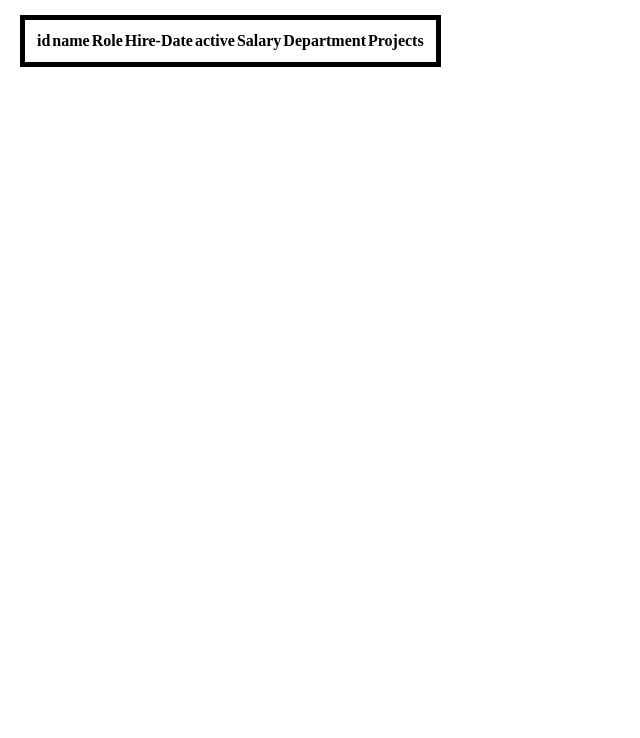
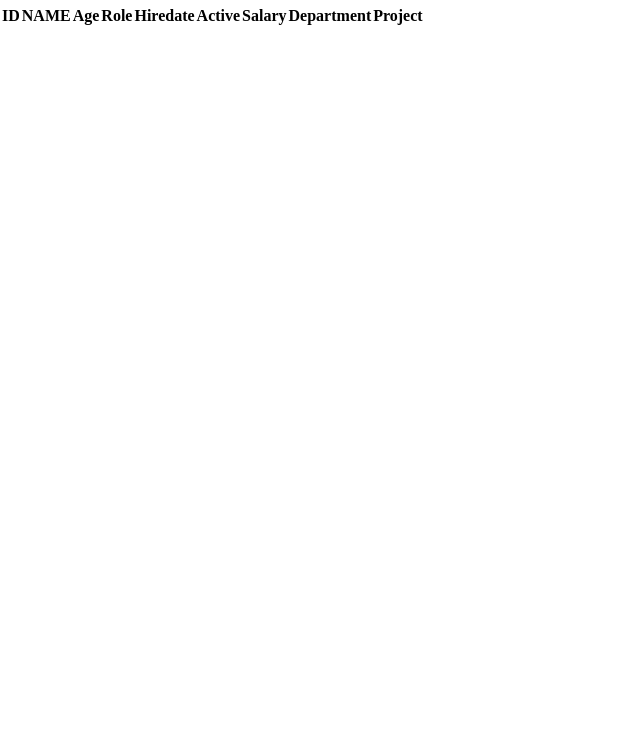
Before and after one commit to Vinit-27/Report_framework, a plain HTML site: page Index.html in a window 1280 px wide. Shown: the part 62-800 px from the top of the page, without its empty margins (0-640 px from the left). Drawn offline with Linux system fonts and the light colour scheme.

Commit message:
Update Index.html

```diff
--- a/Index.html
+++ b/Index.html
@@ -11,16 +11,20 @@
         <h2>Employee Data</h2>
     </header>
     <main>
-        <table class="datatable">
-            <th>id</th>
-            <th>name</th>
-            <th>Role</th>
-            <th>Hire-Date</th>
-            <th>active</th>
-            <th>Salary</th>
-            <th>Department</th>
-            <th>Projects</th>
-        </table>
+        <table id="Employee">
+            <tr>
+              <th>ID</th>
+              <th>NAME</th>
+              <th>Age</th>
+              <th>Role</th>
+              <th>Hiredate</th>
+              <th>Active</th>
+              <th>Salary</th>
+              <th>Department</th>
+              <th>Project</th>
+            </tr>
+
+          </table>
     </main>
     <footer>
 
```
